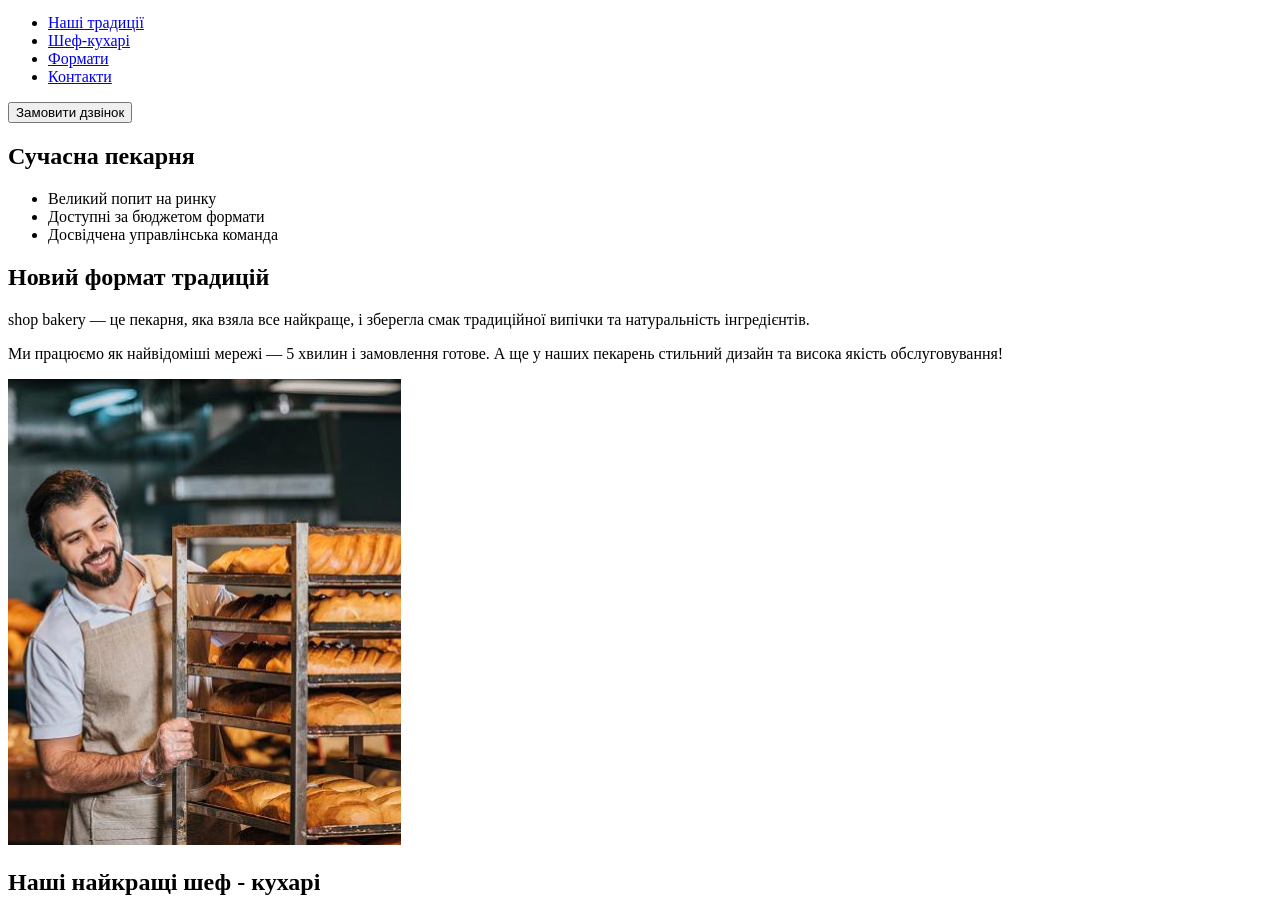
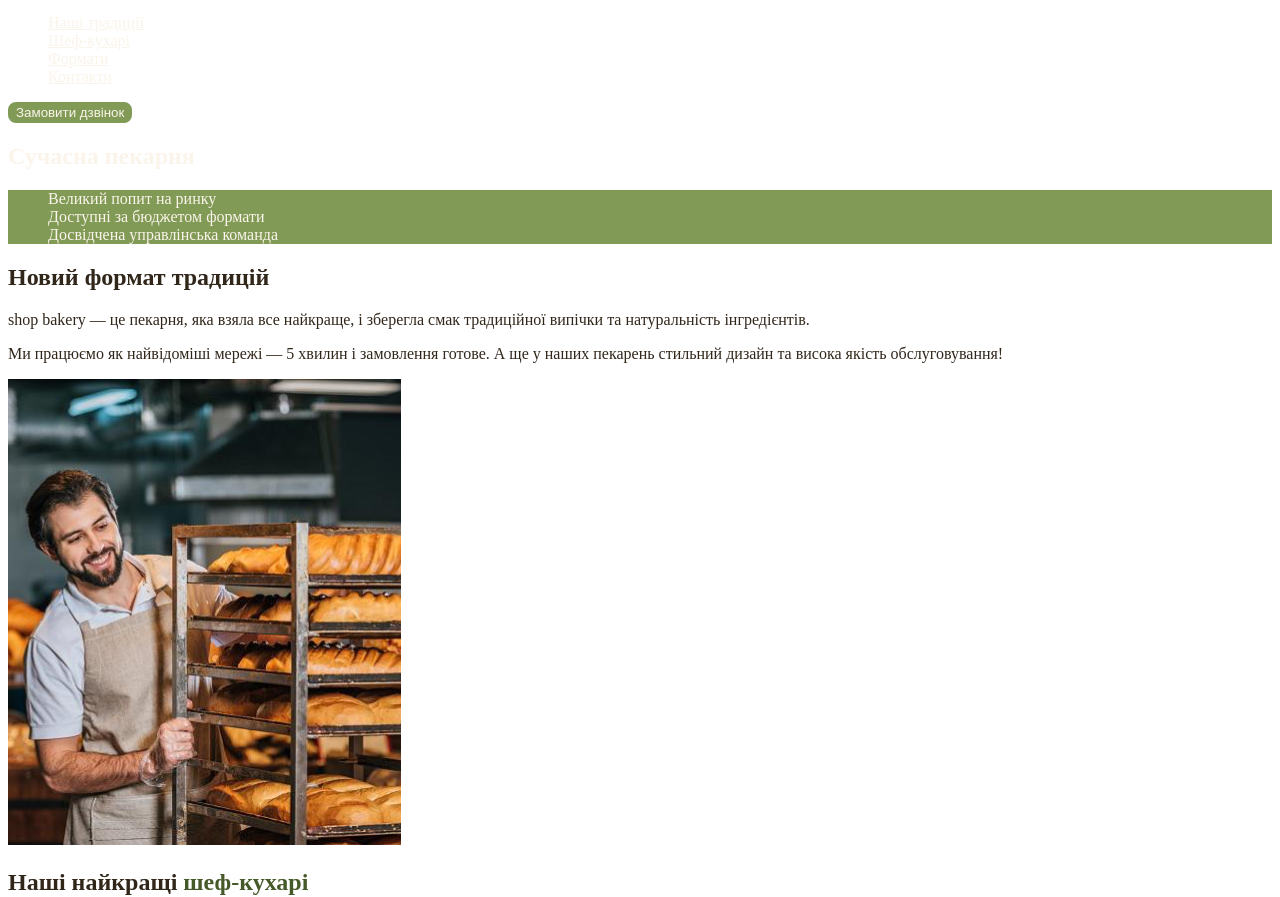
Before and after one commit to lightray19/genius_project, a plain HTML site: page index.html in a window 1280 px wide. Shown: the part 60-957 px from the top of the page. Drawn offline with Linux system fonts and the light colour scheme.

Commit message:
Add styles.css and css variables

```diff
--- /dev/null
+++ b/css/styles.css
@@ -0,0 +1,63 @@
+/* .button [disabled] {
+    border: 4px solid hotpink;
+} */
+
+:root {
+    --color-brand-light: #819B57;
+    --color-brand-dark: #465929;
+    --color-primery-dark: #31261A;
+    --color-primery-light: #FAF4EA;
+}
+
+/* Base */
+body {
+    color: var(--color-primery-dark);
+}
+ul {
+    list-style-type: none;
+}
+
+/* Button */
+.button {
+    color: var(--color-primery-light);
+    background-color: var(--color-brand-light);
+    border: 2px solid var(--color-brand-light);
+    border-radius: 8px;
+    cursor: pointer;
+}
+
+.button:hover {
+    background-color: transparent;
+    color: var(--color-brand-dark);
+}
+
+/* Link */
+
+.link {
+    color: var(--color-primery-light);
+}
+.link:hover {
+    color: var(--color-brand-light);
+}
+
+/* Hero section */
+.hero-title {
+    color: var(--color-primery-light);
+}
+.hero-title .accent {
+    color: var(---color-brand-light);
+}
+
+/* Advantages section */
+.avantages-list {
+    background-color: var(--color-brand-light);
+    color: var(--color-primery-light);
+}
+
+.section-title {
+color: var(--color-primery-dark);
+}
+
+.section-title .accent {
+    color: var(--color-brand-dark);
+}
--- a/index.html
+++ b/index.html
@@ -4,6 +4,7 @@
     <meta charset="UTF-8" />
     <meta name="viewport" content="width=device-width, initial-scale=1.0" />
     <title>Shop Bakery</title>
+    <link rel="stylesheet" href="/css/styles.css" />
   </head>
   <body>
     <header>
@@ -13,28 +14,29 @@
           <!-- logo -->
         </a>
         <ul>
-          <li><a href="#traditions-section">Наші традиції</a></li>
-          <li><a href="#chefs-section">Шеф-кухарі</a></li>
-          <li><a href="#format-section">Формати</a></li>
-          <li><a href="#contact-section">Контакти</a></li>
+          <li><a class="link" href="#traditions-section">Наші традиції</a></li>
+          <li><a class="link" href="#chefs-section">Шеф-кухарі</a></li>
+          <li><a class="link" href="#format-section">Формати</a></li>
+          <li><a class="link" href="#contact-section">Контакти</a></li>
         </ul>
       </nav>
-      <button type="button">Замовити дзвінок</button>
+      <!-- <button class="button" type="button" disabled>Замовити дзвінок</button> -->
+      <button class="button" type="button">Замовити дзвінок</button>
       <!-- Замовити дзвінок -->
     </header>
     <main>
       <section>
-        <h1>Сучасна пекарня</h1>
+        <h1 class="hero-title"><span class="accent">Сучасна</span> пекарня</h1>
       </section>
       <section id="traditions-section">
-        <ul>
+        <ul class="avantages-list">
           <li>Великий попит на ринку</li>
           <li>Доступні за бюджетом формати</li>
           <li>Досвідчена управлінська команда</li>
         </ul>
-        <h2>Новий формат традицій</h2>
+        <h2 class="section-title">Новий формат традицій</h2>
         <p>
-          <span>shop bakery</span> — це пекарня, яка взяла все найкраще, і
+          <span class="accent">shop bakery</span> — це пекарня, яка взяла все найкраще, і
           зберегла смак традиційної випічки та натуральність інгредієнтів.
         </p>
         <p>
@@ -45,7 +47,9 @@
         <img src="/images/image 1560.jpg" alt="Чоловік пекар" />
       </section>
       <section id="chefs-section">
-        <h2>Наші найкращі шеф - кухарі</h2>
+        <h2 class="section-title">
+          Наші найкращі <span class="accent">шеф-кухарі</span>
+        </h2>
         <ul>
           <li>
             <article>
@@ -69,7 +73,7 @@
         </ul>
       </section>
       <section id="format-section">
-        <h2>Формати</h2>
+        <h2 class="section-title">Формати</h2>
         <ul>
           <li>
             <article>
@@ -98,7 +102,7 @@
         </ul>
       </section>
       <section id="contact-section">
-        <h2>Приєднуйся до мережі пекарень</h2>
+        <h2 class="section-title">Приєднуйся до мережі пекарень</h2>
         <iframe
           src="https://www.google.com/maps/embed?pb=!1m18!1m12!1m3!1d2540.163871257634!2d30.48865857606083!3d50.45667308691634!2m3!1f0!2f0!3f0!3m2!1i1024!2i768!4f13.1!3m3!1m2!1s0x40d4ce637bfe1717%3A0x5370c2254ad1b952!2z0YPQuy4g0KHQtdGH0LXQstGL0YUg0KHRgtGA0LXQu9GM0YbQvtCyLCA1NCwg0JrQuNC10LIsIDAyMDAw!5e0!3m2!1sru!2sua!4v1707218135790!5m2!1sru!2sua"
           width="603"
@@ -116,10 +120,10 @@
         </a>
         <!-- logo -->
         <ul>
-          <li><a href="#traditions-section">Наші традиції</a></li>
-          <li><a href="#chefs-section">Шеф-кухарі</a></li>
-          <li><a href="#format-section">Формати</a></li>
-          <li><a href="#contact-section">Контакти</a></li>
+          <li><a class="link" href="#traditions-section">Наші традиції</a></li>
+          <li><a class="link" href="#chefs-section">Шеф-кухарі</a></li>
+          <li><a class="link" href="#format-section">Формати</a></li>
+          <li><a class="link" href="#contact-section">Контакти</a></li>
         </ul>
       </nav>
       <address>
```
